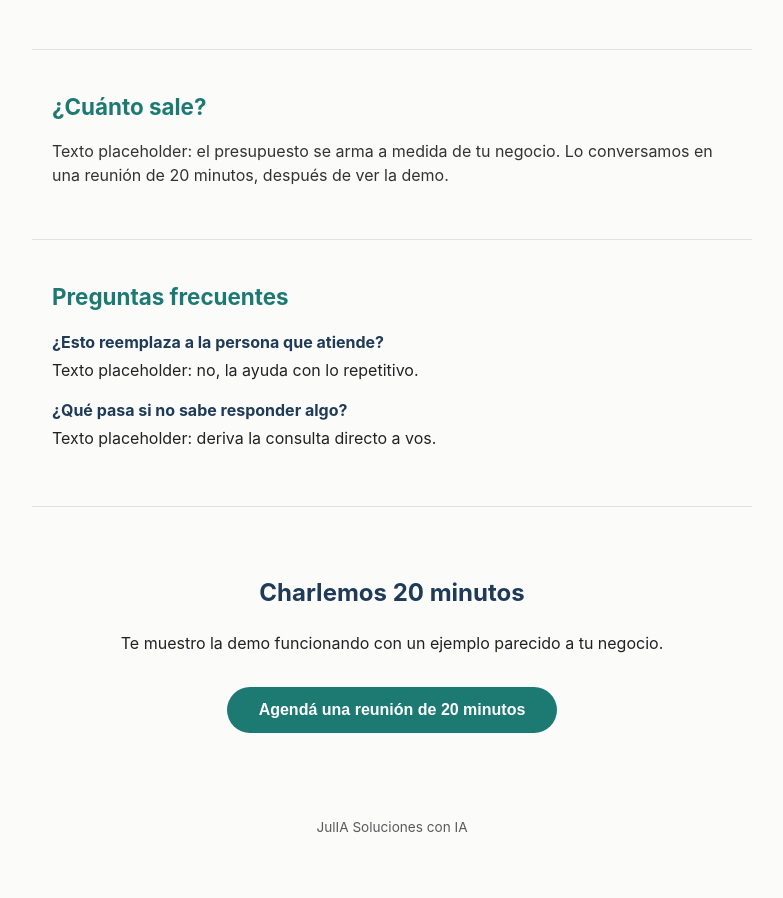
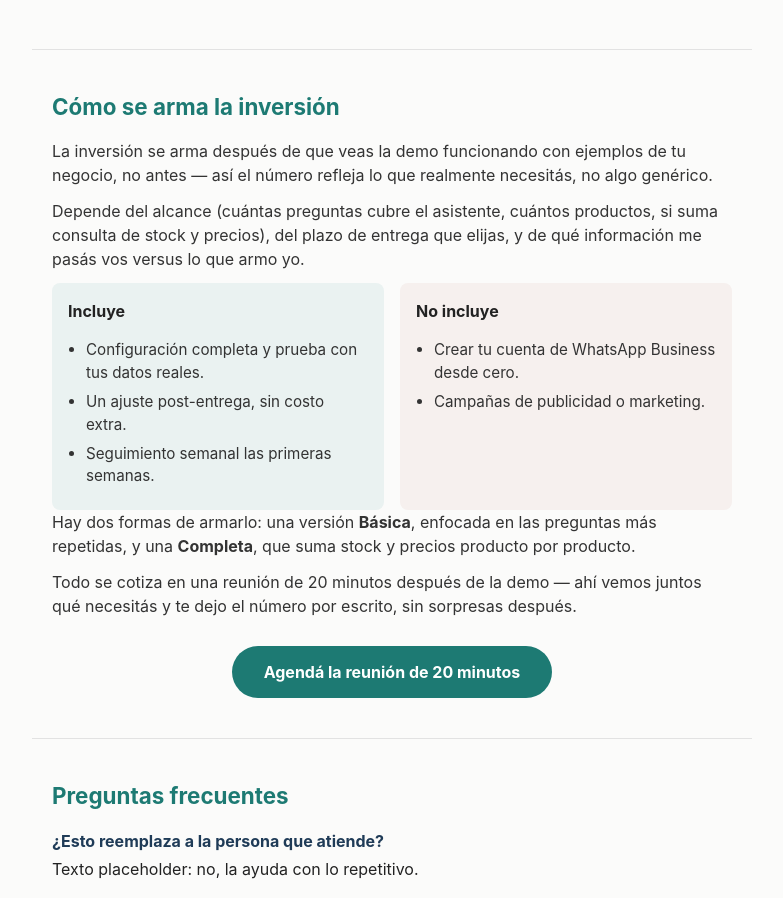
Before and after one commit to autoservicioaviger/portafolio, a plain HTML site: page index.html in a window 1280 px wide. Shown: the part 1981-2879 px from the top of the page, without its empty margins (248-1031 px from the left). Before the commit the page ends 2838 px from the top, so only its background shows below. Drawn offline with Linux system fonts and the light colour scheme.

Commit message:
Update index.html

```diff
--- a/index.html
+++ b/index.html
@@ -304,10 +304,36 @@
     <p class="nota-cliente"><strong>Vos ponés:</strong> los datos de tu negocio (horarios, precios, preguntas frecuentes) o el acceso a tu WhatsApp Business, y una reunión corta por semana.</p>
   </section>
 
-  <!-- 6) Cómo se arma un presupuesto (sin precios) -->
+  <!-- 6) Cómo se arma la inversión (sin precios: se cotiza sobre la demo, no sobre una idea) -->
   <section id="presupuesto">
-    <h2>¿Cuánto sale?</h2>
-    <p>Texto placeholder: el presupuesto se arma a medida de tu negocio. Lo conversamos en una reunión de 20 minutos, después de ver la demo.</p>
+    <h2>Cómo se arma la inversión</h2>
+    <p>La inversión se arma después de que veas la demo funcionando con ejemplos de tu negocio, no antes — así el número refleja lo que realmente necesitás, no algo genérico.</p>
+    <p>Depende del alcance (cuántas preguntas cubre el asistente, cuántos productos, si suma consulta de stock y precios), del plazo de entrega que elijas, y de qué información me pasás vos versus lo que armo yo.</p>
+
+    <div class="si-no">
+      <div class="si">
+        <h3>Incluye</h3>
+        <ul>
+          <li>Configuración completa y prueba con tus datos reales.</li>
+          <li>Un ajuste post-entrega, sin costo extra.</li>
+          <li>Seguimiento semanal las primeras semanas.</li>
+        </ul>
+      </div>
+      <div class="no">
+        <h3>No incluye</h3>
+        <ul>
+          <li>Crear tu cuenta de WhatsApp Business desde cero.</li>
+          <li>Campañas de publicidad o marketing.</li>
+        </ul>
+      </div>
+    </div>
+
+    <p>Hay dos formas de armarlo: una versión <strong>Básica</strong>, enfocada en las preguntas más repetidas, y una <strong>Completa</strong>, que suma stock y precios producto por producto.</p>
+    <p>Todo se cotiza en una reunión de 20 minutos después de la demo — ahí vemos juntos qué necesitás y te dejo el número por escrito, sin sorpresas después.</p>
+
+    <div class="demo-cta">
+      <a href="https://wa.me/54911XXXXXXXX" class="btn-reunion" target="_blank" rel="noopener">Agendá la reunión de 20 minutos</a>
+    </div>
   </section>
 
   <!-- 7) Preguntas frecuentes -->
```
